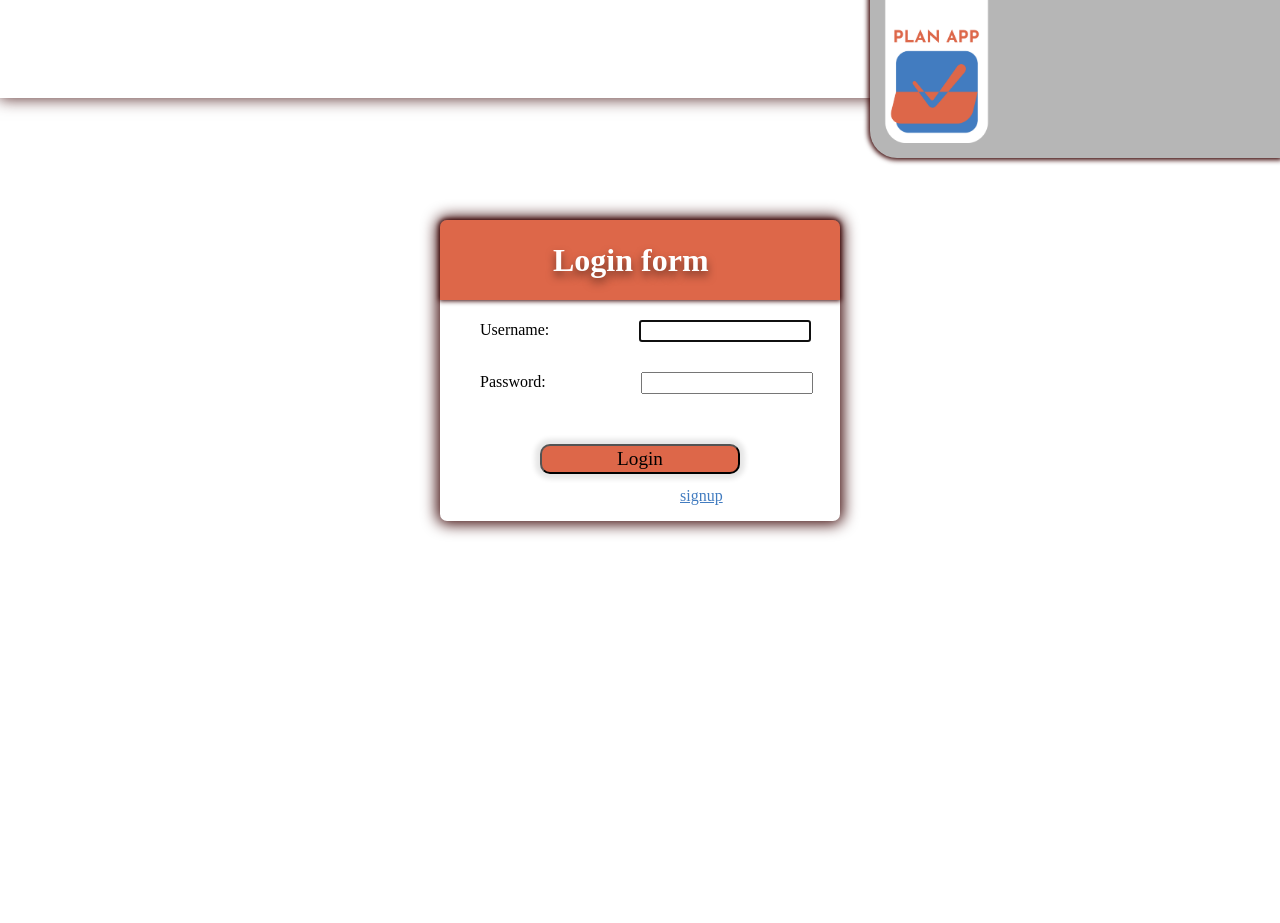
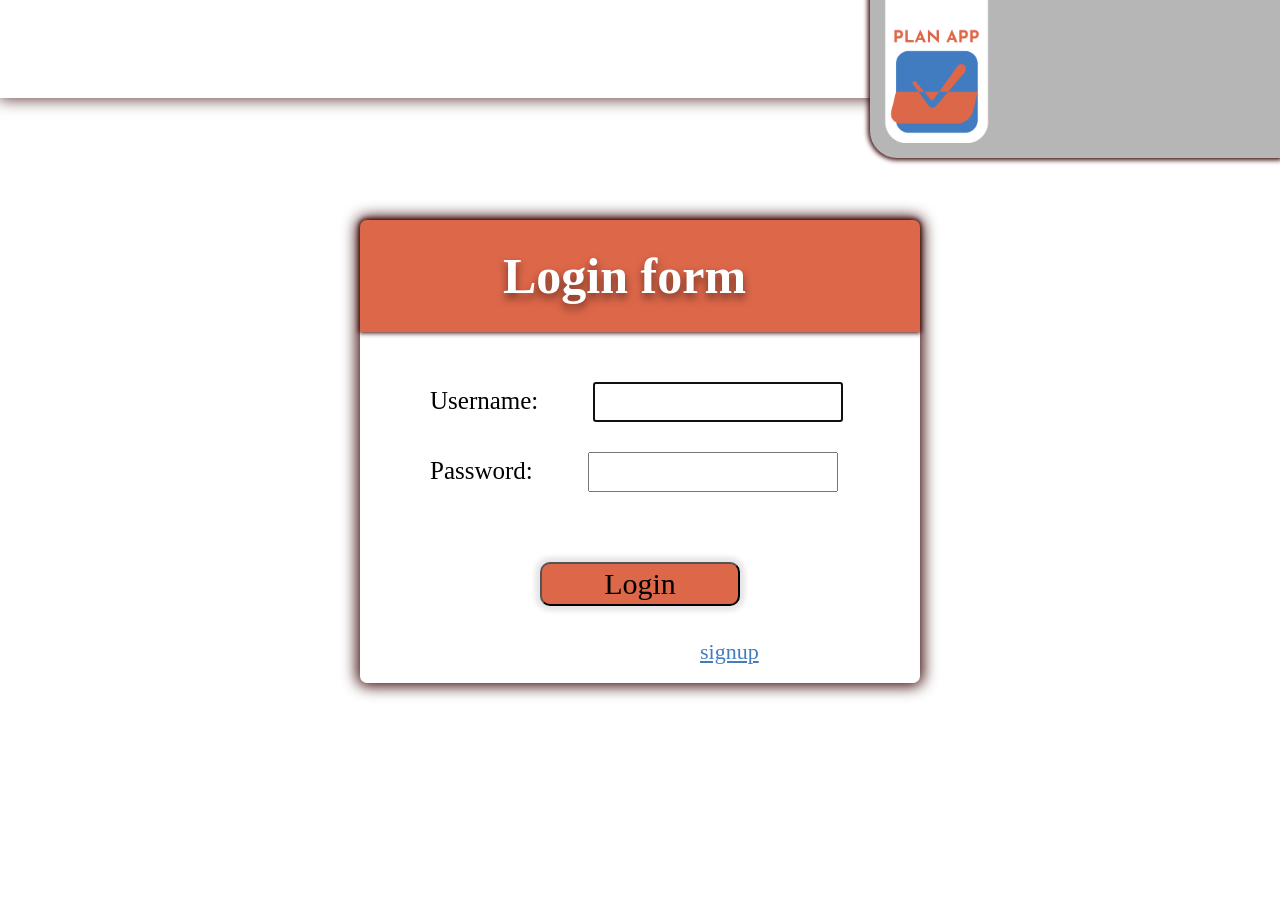
Before and after one commit to nicolasmarat9/PlanApp, a Django app: page /login/signin/ in a window 1280 px wide. Shown: the top 923 px of the page. Run offline with Django 3.2, Linux system fonts and the light colour scheme.

Commit message:
Update logins.css

```diff
--- a/assets/logins.css
+++ b/assets/logins.css
@@ -18,7 +18,7 @@
 }
 
 .signup{
-    width: 25rem;
+    width: 35rem;
     height: auto;
     background-color: #fff;
     box-shadow: 0px 0px 15px 3px rgba(55, 0, 0, 1);
@@ -28,52 +28,66 @@
 }
 a:-webkit-any-link {
     color: #427CC0;
+    font-size: 22px;
 
 }
 
 .login{
-    width: 4.2rem;
-    height: 1.2rem;
+    width: 8.2rem;
+    height: auto;
     border-radius: 7px;
-    margin-left: 230px;
-    margin-top: 10px;
+    margin-left: 330px;
     padding-left: 10px;
     padding-top: 3px;
 }
 .title{
     width: 100%;
-    height: 5rem;
+    height: 7rem;
     color: #fff;
     background-color: #DD6749;
     border-radius: 7px 7px 0 0;
     display: flex;
     justify-content: space-between;
+    font-size: 25px;
     align-items: center;
-    padding: 0 113px;
+    padding: 5px 143px;
     text-align: center;
     text-shadow: 0 0.3rem 0.5rem rgba(0,0,0,0.5);
     box-shadow: 0px 0px 5px 1px rgba(55, 0, 0, 1);
 
 }
 .helptext{
-    font-size: 10px;
+    font-size: 15px;
     margin-left: 30px;
     margin-top: 40px;
     margin-bottom:  60px;
 
 }
+form {
+    margin: 30px;
+    justify-content: center;
+    align-items: center;
 
+}
+input {
+    height: 40px;
+    width: 250px;
+    margin-top: 100px;
+    font: 400 22px josefin sans;
+}
 
 input[type="text" i] {
     padding: 1px 2px;
     margin-top: 30px;
-    margin-left: 90px;
+    margin-left: 55px;
+    font: 400 22px josefin sans;
 }
 
 input[type="password" i] {
     padding: 1px 2px;
     margin-top: 30px;
-    margin-left: 95px;
+    margin-left: 55px;
+    font: 400 22px josefin sans;
 }
 
 input[type="submit" i] {
@@ -82,12 +96,12 @@ input[type="submit" i] {
     border-radius: 10px;
     align-items: center;
     width: 200px;
-    height: 30px;
-    font-size: larger;
+    height: 44px;
+    font-size: 30px;
     align-items: center;
     justify-content: center;
-    margin-left: 100px;
-    margin-top: 50px;
+    margin-left: 150px;
+    margin-top: 70px;
     box-shadow: 0px 0px 5px 5px rgba(0, 0, 0, 0.1);
     cursor: pointer;
 }
@@ -98,8 +112,9 @@ input[type="text" i] {
 }
 label {
     margin-left: 40px;
-    margin-top: 20px;
-    margin-bottom:  20px;
+    margin-top: 40px;
+    margin-bottom:  40px;
+    font-size: 25px;
 }
 ul.list{
     list-style-type: none;
```
